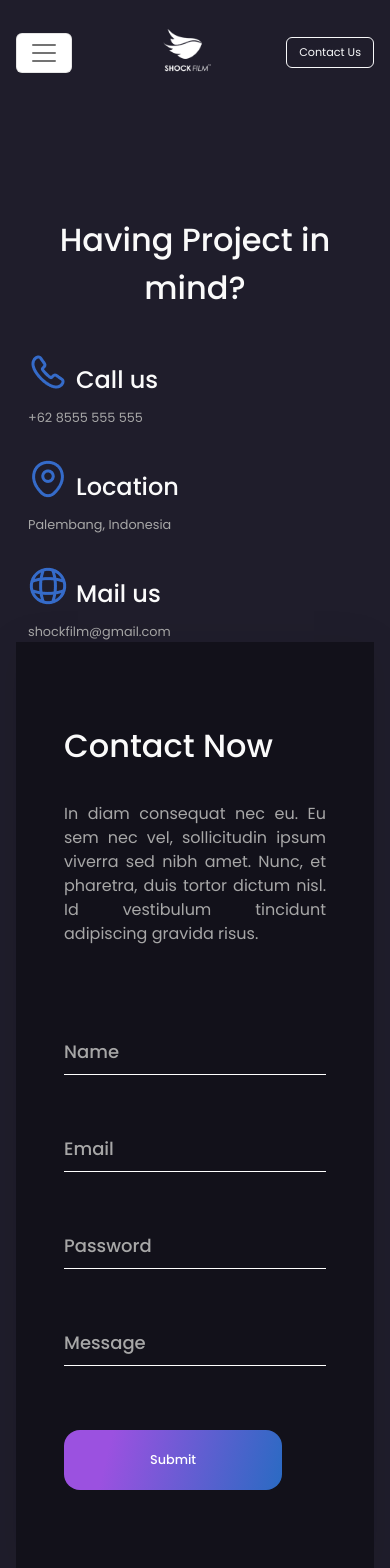
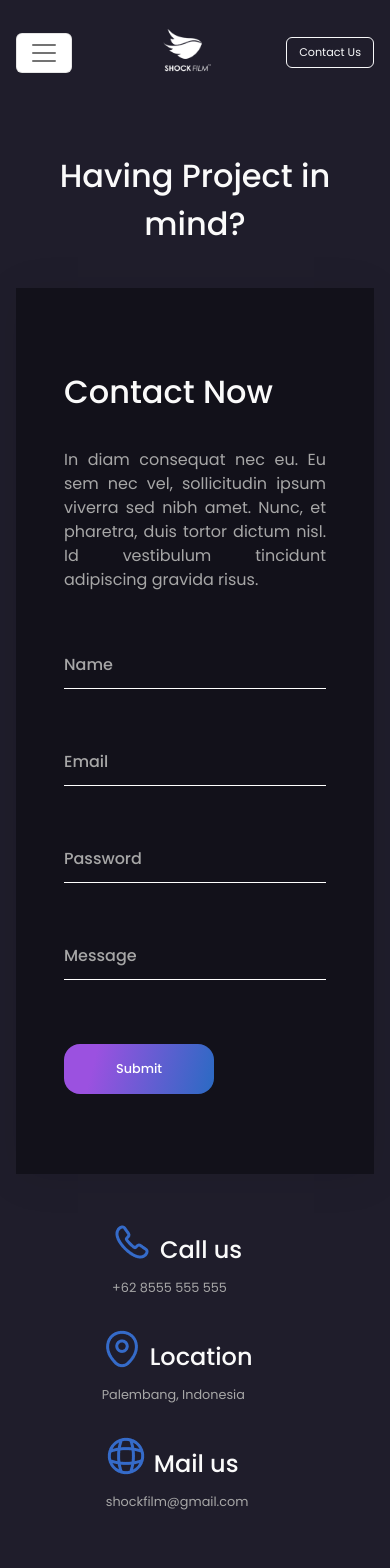
Before and after one commit to zidane-arkan/Shock-Website, a React (Create React App) app in the folder frontend/shockfilm-web/: page /contactus in a window 390 px wide. Shown: the top 1568 px of the page. Built offline with nearby package versions, Linux system fonts and the light colour scheme.

Commit message:
Fix contactus responsive on mobile

```diff
--- a/frontend/shockfilm-web/src/components/page/ContactUs.js
+++ b/frontend/shockfilm-web/src/components/page/ContactUs.js
@@ -14,7 +14,7 @@ const ContactUs = () => {
                         <h2>Having Project in mind?</h2>
                     </div>
                 </article>
-                <section className="row row__custom__5">
+                <section className="contactus__box row row__custom__5">
                     <article className="contactus__2 col-sm-12 col-md-3 col-xl-4">
                         <section className="contactus__2__box">
                             <div className="contactus__text">
--- a/frontend/shockfilm-web/src/index.css
+++ b/frontend/shockfilm-web/src/index.css
@@ -130,6 +130,9 @@ input[type="email"]:hover,
 input[type="number"]:hover {
   box-shadow: inset 0 -1px 0 #ddd;
 }
+
+
+/*Label CSS*/
 .label__custom {
   position: absolute;
   color: #a7a7a7;
@@ -138,8 +141,6 @@ input[type="number"]:hover {
   line-height: 1.125em;
   cursor: text;
 }
-
-/*Label CSS*/
 .label__custom__on {
   top: 1rem;
 }
--- a/frontend/shockfilm-web/src/mobile.css
+++ b/frontend/shockfilm-web/src/mobile.css
@@ -1,8 +1,8 @@
 @media screen and (min-width: 375px) and (max-width: 450px) {
-  .bg__black{
+  .bg__black {
     background-color: black !important;
   }
-  .bg__transparent{
+  .bg__transparent {
     background-color: transparent;
   }
   .navbar__header {
@@ -161,8 +161,8 @@
   .btn__submit__contact {
     font-size: 0.8rem;
     padding: 12px 24px;
-    width: 218px;
-    height: 60px;
+    width: 150px;
+    height: 50px;
   }
   .row__detail__blog {
     width: 60%;
@@ -191,7 +191,7 @@
   .row__custom__4 {
     display: flex;
     flex-direction: column;
-    margin-top: 9rem;
+    margin-top: 5rem;
     gap: 2rem;
     align-items: center;
   }
@@ -211,6 +211,7 @@
   .contactus__2,
   .works__1 {
     display: flex;
+    width: 90%;
     flex-direction: column;
     align-items: flex-start;
     text-align: left;
@@ -224,8 +225,17 @@
     justify-content: center;
     text-align: center;
   }
-
+  .contactus__box {
+    flex-direction: column-reverse;
+    gap: 3rem;
+  }
+  .label__custom {
+    font-size: 1rem;
+    line-height: 1.125em;
+    cursor: text;
+  }
   .contactus__2 {
+    align-items: center;
     justify-content: center;
     gap: 2rem;
   }
@@ -255,7 +265,7 @@
     padding: 5rem 3rem;
     background: #12111a;
     box-shadow: 0px 4px 40px rgb(0 0 0 / 8%);
-    gap: 5rem;
+    gap: 3rem;
   }
   .behind__text,
   .contactus__text {
```
